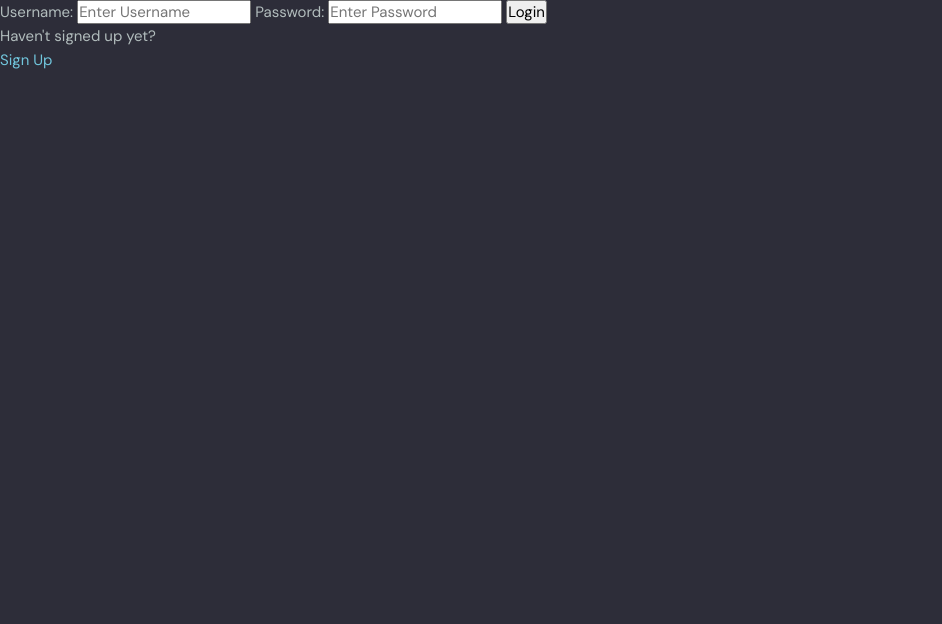
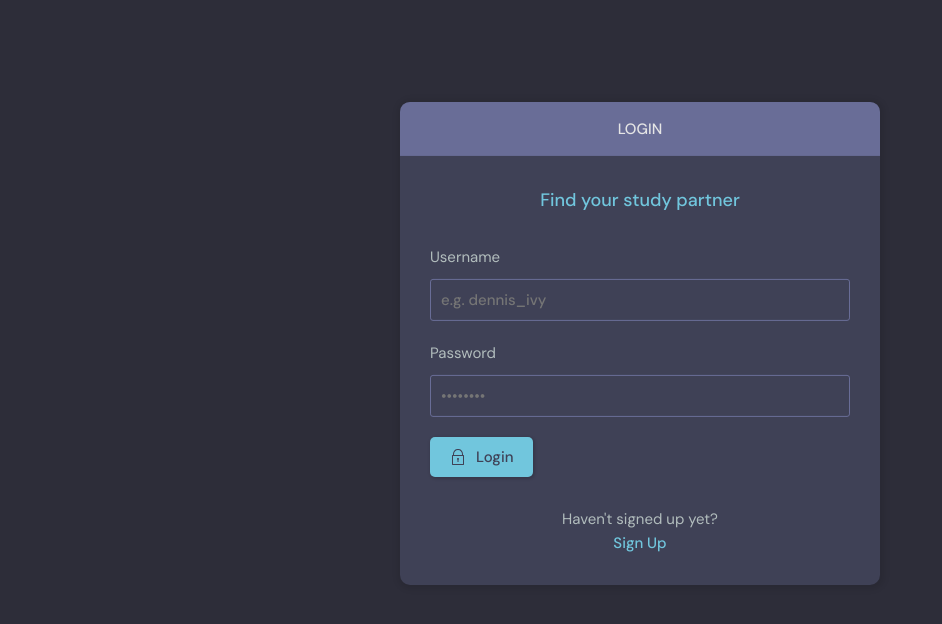
Before and after one commit to kabust/StudyBud, a Django app: a page that uses templates/navbar.html in a window 1280 px wide. Shown: the part 76-700 px from the top of the page, without its empty margins (0-942 px from the left). Run offline with Django 4.2, Linux system fonts and the light colour scheme.

Commit message:
Misc things were polished

```diff
--- a/main/templates/main/login_register.html
+++ b/main/templates/main/login_register.html
@@ -1,34 +1,113 @@
 {% extends 'main.html' %}
 
 {% block content %}
+{% if page == 'login' %}
+    <main class="auth layout">
+      <div class="container">
+        <div class="layout__box">
+          <div class="layout__boxHeader">
+            <div class="layout__boxTitle">
+              <h3>Login</h3>
+            </div>
+          </div>
+          <div class="layout__body">
+            <h2 class="auth__tagline">Find your study partner</h2>
 
-{% if page == 'login' %}
-<div>
-  <form method="POST" action="">
-    {% csrf_token %}
+            <form class="form" action="" method="POST">
+              {% csrf_token %}
+              <div class="form__group form__group">
+                <label for="room_name">Username</label>
+                <input id="username" name="username" type="text" placeholder="e.g. dennis_ivy" />
+              </div>
+              <div class="form__group">
+                <label for="password">Password</label>
+                <input
+                  id="password"
+                  name="password"
+                  type="password"
+                  placeholder="&bull;&bull;&bull;&bull;&bull;&bull;&bull;&bull;"
+                />
+              </div>
 
-    <label>Username:</label>
-    <input type="text" name="username" placeholder="Enter Username" />
+              <button class="btn btn--main" type="submit">
+                <svg
+                  version="1.1"
+                  xmlns="http://www.w3.org/2000/svg"
+                  width="32"
+                  height="32"
+                  viewBox="0 0 32 32"
+                >
+                  <title>lock</title>
+                  <path
+                    d="M27 12h-1v-2c0-5.514-4.486-10-10-10s-10 4.486-10 10v2h-1c-0.553 0-1 0.447-1 1v18c0 0.553 0.447 1 1 1h22c0.553 0 1-0.447 1-1v-18c0-0.553-0.447-1-1-1zM8 10c0-4.411 3.589-8 8-8s8 3.589 8 8v2h-16v-2zM26 30h-20v-16h20v16z"
+                  ></path>
+                  <path
+                    d="M15 21.694v4.306h2v-4.306c0.587-0.348 1-0.961 1-1.694 0-1.105-0.895-2-2-2s-2 0.895-2 2c0 0.732 0.413 1.345 1 1.694z"
+                  ></path>
+                </svg>
 
-    <label>Password:</label>
-    <input type="password" name="password" placeholder="Enter Password" />
+                Login
+              </button>
+            </form>
 
-    <input type="submit" value="Login" />
-  </form>
-  <p>Haven't signed up yet?</p>
-  <a href="{% url 'register' %}">Sign Up</a>
-</div>
+            <div class="auth__action">
+              <p>Haven't signed up yet?</p>
+              <a href="{% url 'register' %}" class="btn btn--link">Sign Up</a>
+            </div>
+          </div>
+        </div>
+      </div>
+      {% else %}
+      <div class="container">
+        <div class="layout__box">
+          <div class="layout__boxHeader">
+            <div class="layout__boxTitle">
+              <h3>Sign up</h3>
+            </div>
+          </div>
+          <div class="layout__body">
+            <h2 class="auth__tagline">Find your study partner</h2>
 
-{% else %}
-<div>
-  <form method="POST" action="">
-    {% csrf_token %}
-    {{form.as_p}}
-    <input type="submit" value="Register" />
-  </form>
-  <p>Already signed up?</p>
-  <a href="{% url 'login' %}">Login</a>
-</div>
-{% endif %}
+            <form class="form" action="" method="POST">
+              {% csrf_token %}
+
+              {% for field in form %}
+              <div class="form__group form__group">
+                <label for="fullname">{{field.label}}</label>
+                {{field}}
+              </div>
+              {% endfor %}
+
+              <button class="btn btn--main" type="submit">
+                <svg
+                  version="1.1"
+                  xmlns="http://www.w3.org/2000/svg"
+                  width="32"
+                  height="32"
+                  viewBox="0 0 32 32"
+                >
+                  <title>lock</title>
+                  <path
+                    d="M27 12h-1v-2c0-5.514-4.486-10-10-10s-10 4.486-10 10v2h-1c-0.553 0-1 0.447-1 1v18c0 0.553 0.447 1 1 1h22c0.553 0 1-0.447 1-1v-18c0-0.553-0.447-1-1-1zM8 10c0-4.411 3.589-8 8-8s8 3.589 8 8v2h-16v-2zM26 30h-20v-16h20v16z"
+                  ></path>
+                  <path
+                    d="M15 21.694v4.306h2v-4.306c0.587-0.348 1-0.961 1-1.694 0-1.105-0.895-2-2-2s-2 0.895-2 2c0 0.732 0.413 1.345 1 1.694z"
+                  ></path>
+                </svg>
+
+                Sign Up
+              </button>
+            </form>
+
+            <div class="auth__action">
+              <p>Already have an account?</p>
+              <a href="{% url 'login' %}" class="btn btn--link">Log In</a>
+            </div>
+          </div>
+        </div>
+      </div>
+      {% endif %}
+    </main>
+
 
 {% endblock %}
--- a/main/templates/main/profile.html
+++ b/main/templates/main/profile.html
@@ -18,7 +18,9 @@
           <div class="profile__info">
             <h3>{{user.username}}</h3>
             <p>@{{user.username}}</p>
-            <a href="edit-user.html" class="btn btn--main btn--pill">Edit Profile</a>
+            {% if user.id == request.user.id %}
+            <a href="{% url 'edit-user' %}" class="btn btn--main btn--pill">Edit Profile</a>
+            {% endif %}
           </div>
           <div class="profile__about">
             <h3>About</h3>
@@ -32,7 +34,7 @@
 
         <div class="roomList__header">
           <div>
-            <h2>Study Rooms Hosted by dennis_ivy</a>
+            <h2>Study Rooms Hosted by {{user.username}}</a>
             </h2>
           </div>
         </div>
--- a/main/urls.py
+++ b/main/urls.py
@@ -10,6 +10,7 @@ urlpatterns = [
     path('', views.home, name='home'),
     path('room/<str:pk>/', views.room, name='room'),
     path('profile/<str:pk>/', views.userProfile, name='user-profile'),
+    path('edit-user/', views.editUser, name='edit-user'),
 
     path('create-room/', views.createRoom, name='create-room'),
     path('update-room/<str:pk>/', views.updateRoom, name='update-room'),
--- a/main/views.py
+++ b/main/views.py
@@ -5,9 +5,9 @@ from django.contrib.auth.decorators import login_required
 from django.contrib import messages
 from django.contrib.auth.models import User
 from django.contrib.auth import authenticate, login, logout
-from django.contrib.auth.forms import UserCreationForm
+from django.contrib.auth.forms import UserCreationForm, UserChangeForm
 from .models import Room, Topic, Message
-from .forms import RoomForm
+from .forms import RoomForm, UserForm
 
 
 def loginPage(request):
@@ -104,6 +104,22 @@ def userProfile(request, pk):
 
 
 @login_required(login_url='login')
+def editUser(request):
+    user = request.user
+    form = UserForm(instance=user)
+
+    if request.method == 'POST':
+        form = UserForm(request.POST, instance=user)
+        if form.is_valid():
+            form.save()
+            return redirect('user-profile', pk=user.id)
+        else:
+            messages.error(request, 'An error occurred during editing')
+
+    return render(request, 'main/edit-user.html', {'form': form})
+
+
+@login_required(login_url='login')
 def createRoom(request):
     form = RoomForm()
     topics = Topic.objects.all()
--- a/templates/navbar.html
+++ b/templates/navbar.html
@@ -23,7 +23,7 @@
           <!-- Logged In -->
           {% if request.user.is_authenticated %}
           <div class="header__user">
-            <a href="{% url 'user-profile' user.id %}">
+            <a href="{% url 'user-profile' request.user.id %}">
               <div class="avatar avatar--medium active">
                 <img src="https://randomuser.me/api/portraits/men/37.jpg" />
               </div>
@@ -44,7 +44,7 @@
           </a>
           {% endif %}
           <div class="dropdown-menu">
-            <a href="settings.html" class="dropdown-link"
+            <a href="{% url 'edit-user' %}" class="dropdown-link"
               ><svg version="1.1" xmlns="http://www.w3.org/2000/svg" width="32" height="32" viewBox="0 0 32 32">
                 <title>tools</title>
                 <path
```
Also changed, not shown: main/forms.py (+7 -0 lines), main/templates/main/delete.html (+32 -7 lines), db.sqlite3.
